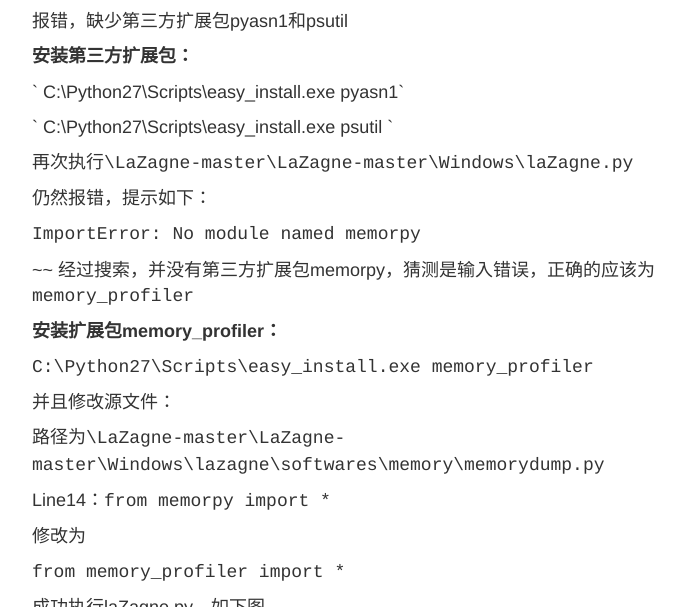
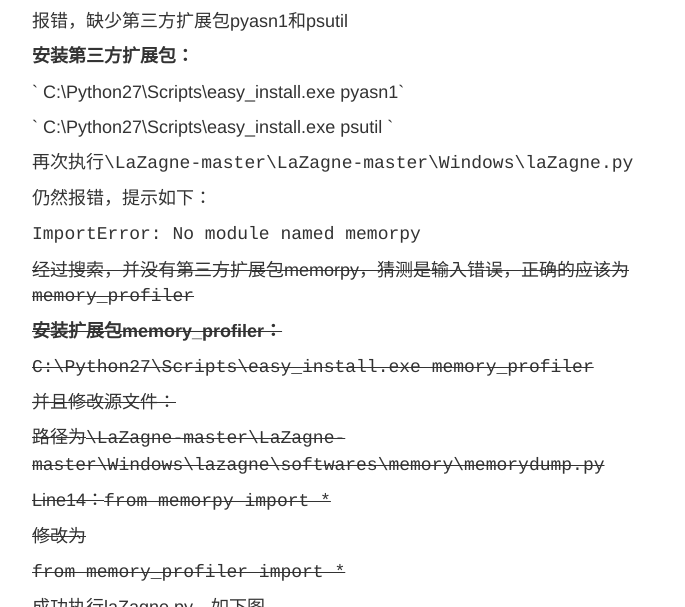
Before and after one commit to 3gstudent/backup-3gstudent.github.io, a Jekyll site: the page built from _posts/2017-7-9-本地密码查看工具LaZagne中的自定义脚本开发.md, in a window 1280 px wide and 900 px high, scrolled down 1214 px, cut to the strip 0-607 px from the top of the window. Shown: the whole strip, without its empty margins (248-933 px from the left). Built offline with Jekyll 4.4.1, drawn with Linux system fonts in a browser that asks for light colours.

```diff
--- a/_posts/2017-7-9-本地密码查看工具LaZagne中的自定义脚本开发.md
+++ b/_posts/2017-7-9-本地密码查看工具LaZagne中的自定义脚本开发.md
@@ -52,24 +52,24 @@ C:\Python27\Scripts\easy_install.exe psutil
 
 `ImportError: No module named memorpy`
 
-~~
-经过搜索，并没有第三方扩展包memorpy，猜测是输入错误，正确的应该为`memory_profiler`
 
-**安装扩展包memory_profiler：**
+~~经过搜索，并没有第三方扩展包memorpy，猜测是输入错误，正确的应该为`memory_profiler`~~
 
-`C:\Python27\Scripts\easy_install.exe memory_profiler`
+~~**安装扩展包memory_profiler：**~~
 
-并且修改源文件：
+~~`C:\Python27\Scripts\easy_install.exe memory_profiler`~~
 
-路径为`\LaZagne-master\LaZagne-master\Windows\lazagne\softwares\memory\memorydump.py`
+~~并且修改源文件：~~
 
-Line14：`from memorpy import *`
+~~路径为`\LaZagne-master\LaZagne-master\Windows\lazagne\softwares\memory\memorydump.py`~~
 
-修改为
+~~Line14：`from memorpy import *`~~
 
-`from memory_profiler import *`
+~~修改为~~
 
-成功执行laZagne.py，如下图
+~~`from memory_profiler import *`~~
+
+~~成功执行laZagne.py，如下图~~
 
 ![Alt text](https://raw.githubusercontent.com/3gstudent/BlogPic/master/2017-7-9/1-1.png)
 ~~
```
